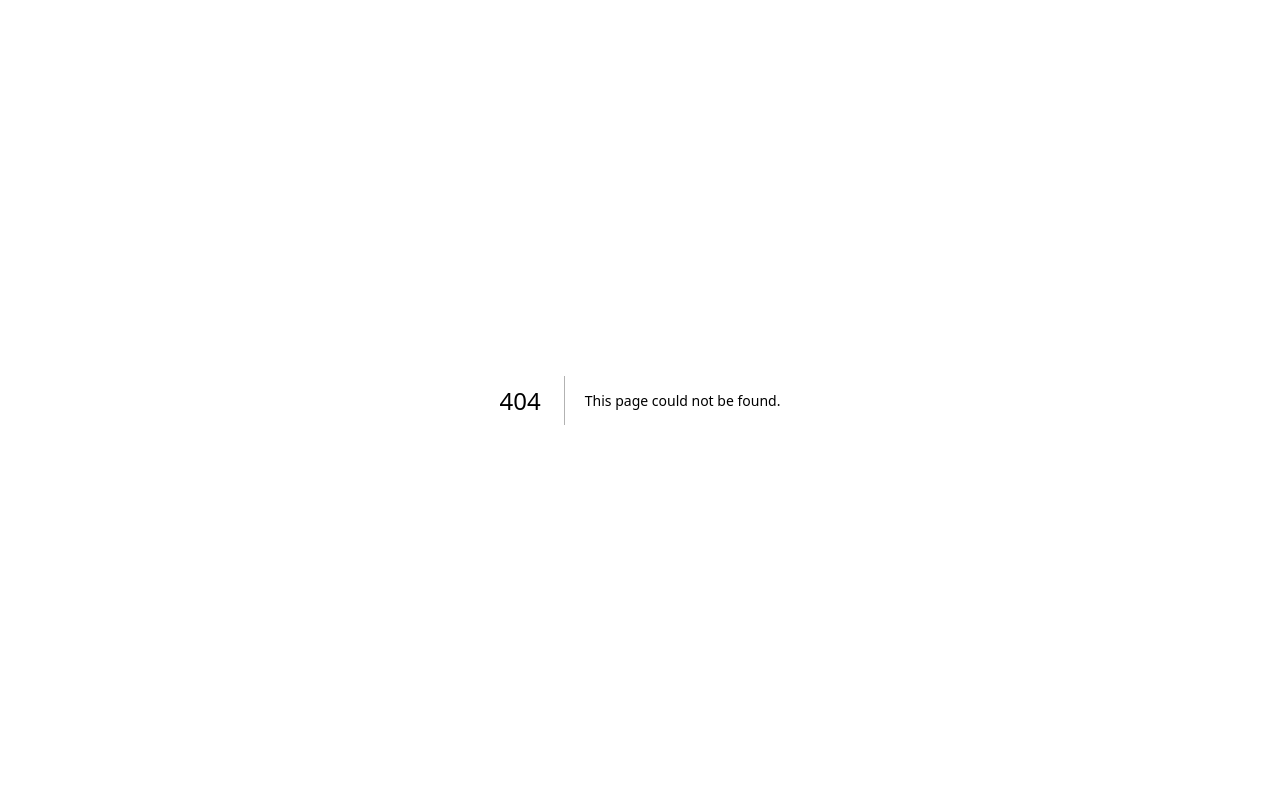
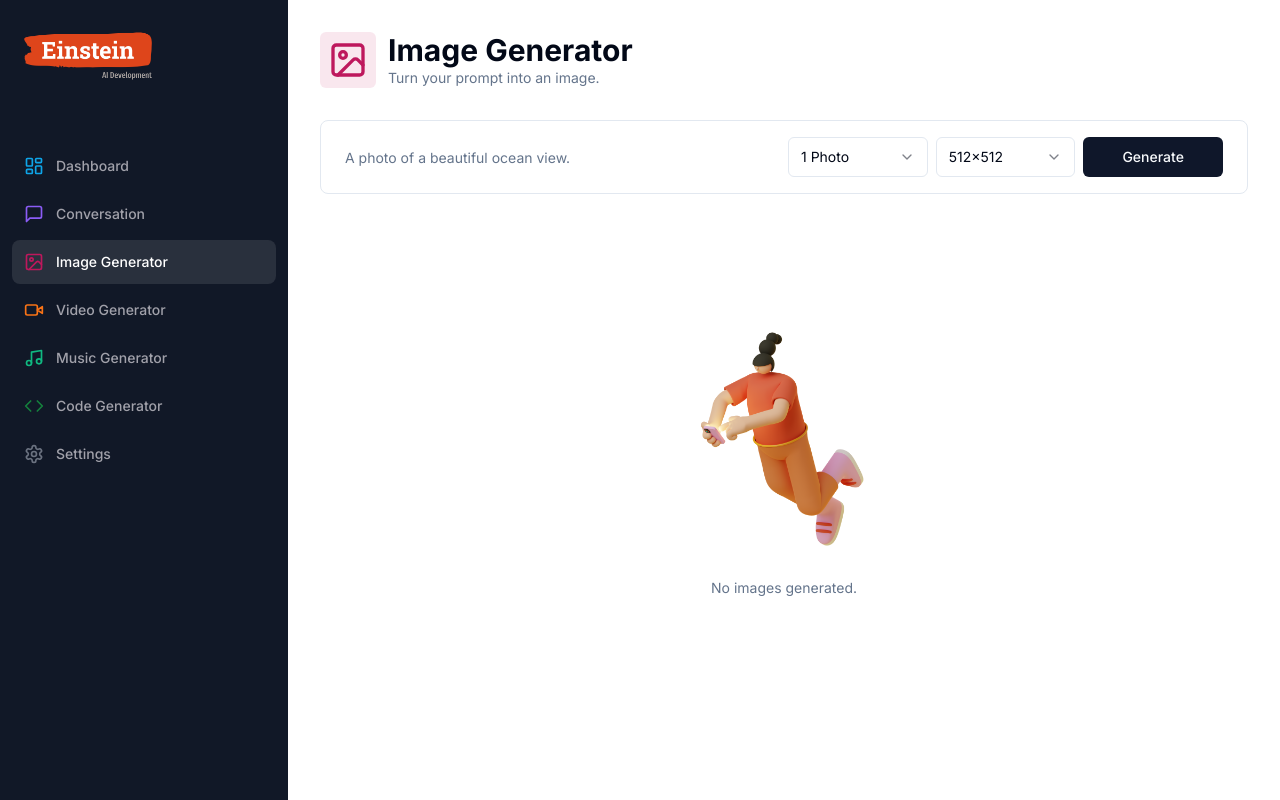
Before and after one commit to Jackal73/saas-ai, a Next.js app: page /image in a window 1280 px wide. Before the commit this address had no page. Built offline with nearby package versions, Linux system fonts and the light colour scheme.

Commit message:
:sparkles: Add AI `image generation` feature

```diff
--- /dev/null
+++ b/app/(dashboard)/(routes)/image/constants.ts
@@ -0,0 +1,47 @@
+import * as z from "zod";
+
+export const formSchema = z.object({
+  prompt: z.string().min(1, {
+    message: "Image Prompt is required",
+  }),
+  amount: z.string().min(1),
+  resolution: z.string().min(1),
+});
+
+export const amountOptions = [
+  {
+    value: "1",
+    label: "1 Photo",
+  },
+  {
+    value: "2",
+    label: "2 Photos",
+  },
+  {
+    value: "3",
+    label: "3 Photos",
+  },
+  {
+    value: "4",
+    label: "4 Photos",
+  },
+  {
+    value: "5",
+    label: "5 Photos",
+  },
+];
+
+export const resolutionOptions = [
+  {
+    value: "256x256",
+    label: "256x256",
+  },
+  {
+    value: "512x512",
+    label: "512x512",
+  },
+  {
+    value: "1024x1024",
+    label: "1024x1024",
+  },
+];
--- /dev/null
+++ b/app/(dashboard)/(routes)/image/page.tsx
@@ -0,0 +1,176 @@
+"use client";
+
+import { useState } from "react";
+import axios from "axios";
+import * as z from "zod";
+import { Download, ImageIcon, MessageSquare } from "lucide-react";
+import { useForm } from "react-hook-form";
+import { zodResolver } from "@hookform/resolvers/zod";
+import { useRouter } from "next/navigation";
+
+import { Heading } from "@/components/heading";
+import { Form, FormControl, FormField, FormItem } from "@/components/ui/form";
+import { Input } from "@/components/ui/input";
+import { Button } from "@/components/ui/button";
+import { Empty } from "@/components/empty";
+import { Loader } from "@/components/loader";
+import { Select, SelectContent, SelectItem, SelectTrigger, SelectValue } from "@/components/ui/select";
+
+import { cn } from "@/lib/utils";
+
+import { amountOptions, formSchema, resolutionOptions } from "./constants";
+import { Card, CardFooter } from "@/components/ui/card";
+import Image from "next/image";
+
+const ImagePage = () => {
+  const router = useRouter();
+  const [images, setImages] = useState<string[]>([]);
+
+  const form = useForm<z.infer<typeof formSchema>>({
+    resolver: zodResolver(formSchema),
+    defaultValues: {
+      prompt: "",
+      amount: "1",
+      resolution: "512x512",
+    },
+  });
+
+  const isLoading = form.formState.isSubmitting;
+
+  const onSubmit = async (values: z.infer<typeof formSchema>) => {
+    try {
+      setImages([]);
+      const response = await axios.post("/api/image", values);
+
+      const urls = response.data.map((image: { url: string }) => image.url);
+
+      setImages(urls);
+      form.reset();
+    } catch (error: any) {
+      // TODO: Open Pro Modal
+      console.log(error);
+    } finally {
+      router.refresh();
+    }
+  };
+
+  return (
+    <div className="">
+      <Heading
+        title="Image Generator"
+        description="Turn your prompt into an image."
+        icon={ImageIcon}
+        iconColor="text-pink-700"
+        bgColor="bg-pink-700/10"
+      />
+      <div className="px-4 lg:px-8">
+        <div className="">
+          <Form {...form}>
+            <form
+              onSubmit={form.handleSubmit(onSubmit)}
+              className="rounded-lg border w-full p-4 px-3 md:px-6 focus-within:shadow-sm grid grid-cols-12 gap-2"
+            >
+              <FormField
+                name="prompt"
+                render={({ field }) => (
+                  <FormItem className="col-span-12 lg:col-span-6">
+                    <FormControl className="m-0 p-0">
+                      <Input
+                        className="border-0 outline-none focus-visible:ring-0 focus-visible:ring-transparent"
+                        disabled={isLoading}
+                        placeholder="A photo of a beautiful ocean view."
+                        {...field}
+                      />
+                    </FormControl>
+                  </FormItem>
+                )}
+              />
+              <FormField
+                control={form.control}
+                name="amount"
+                render={({ field }) => (
+                  <FormItem className="col-span-12 lg:col-span-2">
+                    <Select
+                      disabled={isLoading}
+                      onValueChange={field.onChange}
+                      value={field.value}
+                      defaultValue={field.value}
+                    >
+                      <FormControl>
+                        <SelectTrigger>
+                          <SelectValue defaultValue={field.value} />
+                        </SelectTrigger>
+                      </FormControl>
+                      <SelectContent>
+                        {amountOptions.map((option) => (
+                          <SelectItem key={option.value} value={option.value}>
+                            {option.label}
+                          </SelectItem>
+                        ))}
+                      </SelectContent>
+                    </Select>
+                  </FormItem>
+                )}
+              />
+              <FormField
+                control={form.control}
+                name="resolution"
+                render={({ field }) => (
+                  <FormItem className="col-span-12 lg:col-span-2">
+                    <Select
+                      disabled={isLoading}
+                      onValueChange={field.onChange}
+                      value={field.value}
+                      defaultValue={field.value}
+                    >
+                      <FormControl>
+                        <SelectTrigger>
+                          <SelectValue defaultValue={field.value} />
+                        </SelectTrigger>
+                      </FormControl>
+                      <SelectContent>
+                        {resolutionOptions.map((option) => (
+                          <SelectItem key={option.value} value={option.value}>
+                            {option.label}
+                          </SelectItem>
+                        ))}
+                      </SelectContent>
+                    </Select>
+                  </FormItem>
+                )}
+              />
+              <Button className="col-span-12 lg:col-span-2 w-full" disabled={isLoading}>
+                Generate
+              </Button>
+            </form>
+          </Form>
+        </div>
+        <div className="space-y-4 mt-4">
+          {isLoading && (
+            <div className="p-20">
+              <Loader />
+            </div>
+          )}
+          {images.length === 0 && !isLoading && <Empty label="No images generated." />}
+          <div className="grid grid-cols-1 md:grid-cols-2 lg:grid-cols-3 xl:grid-cols-4 gap-4 mt-8">
+            {images.map((src) => (
+              <Card key={src} className="rounded-lg overflow-hidden">
+                <div className="relative aspect-square">
+                  <Image alt="Image" fill src={src} />
+                </div>
+                <CardFooter className="p-2">
+                  <Button onClick={() => window.open(src)} variant="secondary" className="w-full">
+                    <Download className="h-4 w-4 mr-2" />
+                    Download
+                  </Button>
+                </CardFooter>
+              </Card>
+            ))}
+          </div>
+        </div>
+      </div>
+    </div>
+  );
+};
+
+export default ImagePage;
--- /dev/null
+++ b/app/api/image/route.ts
@@ -0,0 +1,46 @@
+import { auth } from "@clerk/nextjs";
+import { NextResponse } from "next/server";
+import { Configuration, OpenAIApi } from "openai";
+
+const configuration = new Configuration({
+  apiKey: process.env.OPENAI_API_KEY,
+});
+
+const openai = new OpenAIApi(configuration);
+
+export async function POST(req: Request) {
+  try {
+    const { userId } = auth();
+    const body = await req.json();
+    const { prompt, amount = 1, resolution = "512x512" } = body;
+
+    if (!userId) {
+      return new NextResponse("Unauthorized", { status: 401 });
+    }
+
+    if (!configuration.apiKey) {
+      return new NextResponse("OpenAI API Key not configured", { status: 500 });
+    }
+
+    if (!prompt) {
+      return new NextResponse("Prompt is required", { status: 400 });
+    }
+    if (!amount) {
+      return new NextResponse("Amount is required", { status: 400 });
+    }
+    if (!resolution) {
+      return new NextResponse("Resolution is required", { status: 400 });
+    }
+
+    const response = await openai.createImage({
+      prompt,
+      n: parseInt(amount, 10),
+      size: resolution,
+    });
+
+    return NextResponse.json(response.data.data);
+  } catch (error) {
+    console.log("[IMAGE_ERROR", error);
+    return new NextResponse("Internal error", { status: 500 });
+  }
+}
```
